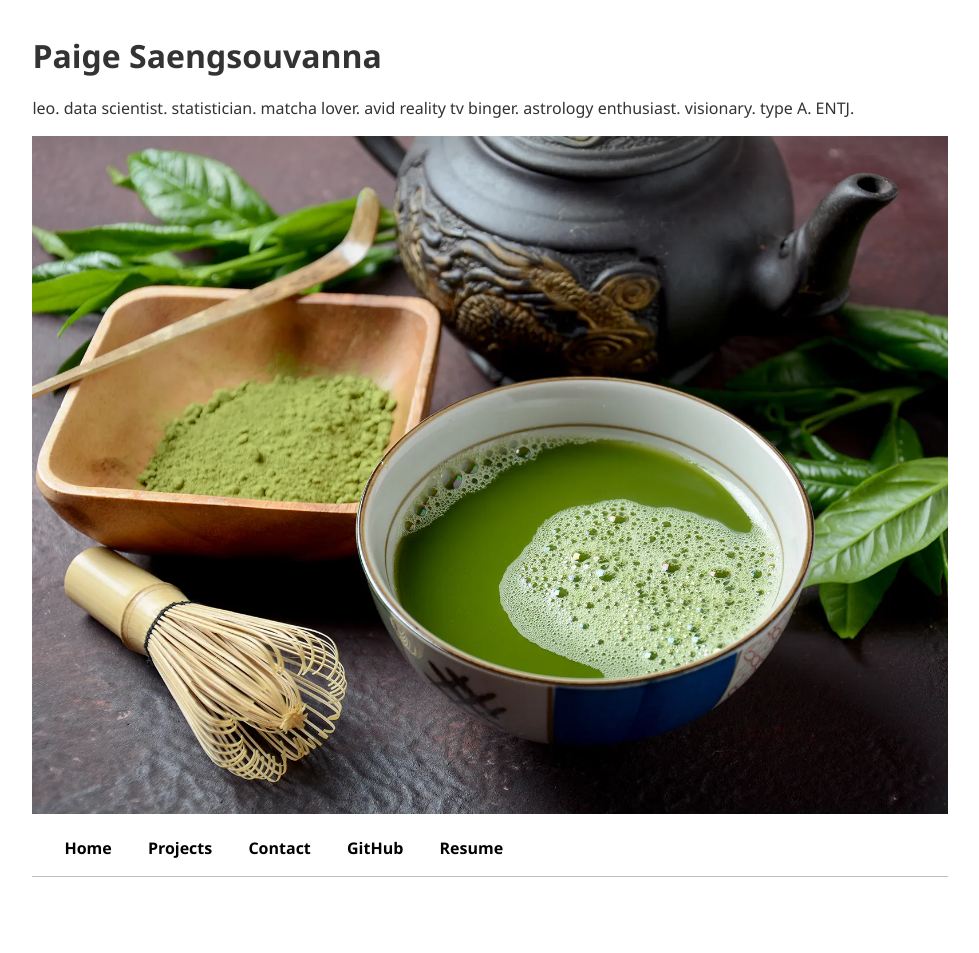
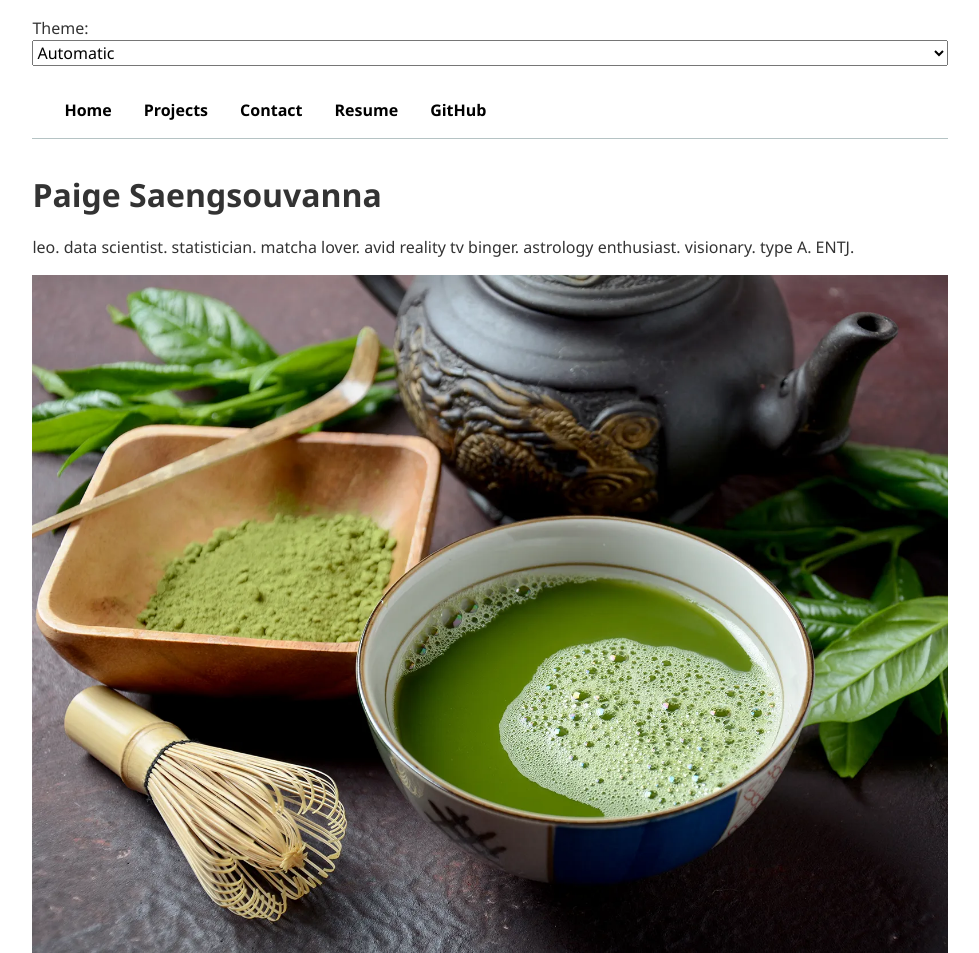
Before and after one commit to paige-saeng/Lab1-Test, a plain HTML site: page index.html in a window 1280 px wide. Shown: the whole page, without its empty margins (150-1129 px from the left). Before the commit the page ends 877 px from the top, so only its background shows below. Drawn offline with Linux system fonts and the light colour scheme.

Commit message:
lab3 updates

```diff
--- /dev/null
+++ b/global.js
@@ -0,0 +1,86 @@
+console.log("IT'S ALIVE!");
+
+function $$(selector, context = document){
+    return Array.from(context.querySelectorAll(selector));
+}
+
+// Helper function: returns an array of elements matching a selector
+var $$ = (selector) => Array.from(document.querySelectorAll(selector));
+let navLinks = $$("nav a");
+let currentLink = navLinks.find(
+  (a) => a.host === location.host && a.pathname === location.pathname
+);
+if (currentLink) {
+  currentLink.classList.add("current");
+}
+
+
+let pages = [
+  { url: '', title: 'Home' },
+  { url: 'projects/', title: 'Projects' },
+  { url: 'contact/', title: 'Contact' },
+  { url: 'resume/', title: 'Resume' },
+  { url: 'https://github.com/paige-saeng', title: 'GitHub' }
+];
+
+const BASE_PATH =
+  location.hostname === 'localhost' || location.hostname === '127.0.0.1'
+    ? '/'
+    : '/LAB1-TEST/';
+
+
+let nav = document.createElement('nav');
+document.body.prepend(nav);
+
+
+for (let p of pages) {
+  let url = p.url;
+  let title = p.title;
+
+
+  url = !url.startsWith('http') ? BASE_PATH + url : url;
+
+
+  let a = document.createElement('a');
+  a.href = url;
+  a.textContent = title;
+
+
+  a.classList.toggle(
+    'current',
+    a.host === location.host && a.pathname === location.pathname
+  );
+
+  a.toggleAttribute('target', a.host !== location.host);
+  nav.append(a);
+}
+
+// Dark-mode / Theme Switcher
+
+document.body.insertAdjacentHTML(
+  'afterbegin',
+  `
+  <label class="color-scheme">
+    Theme:
+    <select>
+      <option value="light dark">Automatic</option>
+      <option value="light">Light</option>
+      <option value="dark">Dark</option>
+    </select>
+  </label>
+  `
+);
+
+const themeSelect = document.querySelector('.color-scheme select');
+const root = document.documentElement;
+
+themeSelect.addEventListener('change', () => {
+  root.style.colorScheme = themeSelect.value;
+  localStorage.setItem('theme', themeSelect.value); // remember preference
+});
+
+const saved = localStorage.getItem('theme');
+if (saved) {
+  root.style.colorScheme = saved;
+  themeSelect.value = saved;
+}
--- a/index.html
+++ b/index.html
@@ -8,18 +8,13 @@
     <link rel="stylesheet" href="style.css">
 </head>
 <body>
+
  <h1> Paige Saengsouvanna </h1>
 <p>
     leo. data scientist. statistician. matcha lover. avid reality tv binger. astrology enthusiast. visionary. type A. ENTJ.
 </p>
 <img src = "images/matcha-tea-ceremony.webp" alt = "Photo" >
-<nav>
-    <a href="index.html">Home</a>
-    <a href="projects/index.html">Projects</a>
-    <a href="contact/index.html">Contact</a>
-    <a href="https://github.com/paige-saeng" target="_blank">GitHub</a>
-    <a href="resume/index.html">Resume</a>
-  </nav>
+
 <head>
     <meta charset="UTF-8">
     <title>
@@ -28,3 +23,5 @@
     <link rel = "stylesheet" href="style.css">
 
 </head>
+<script src="global.js"></script>
+</body>
--- a/style.css
+++ b/style.css
@@ -209,3 +209,25 @@ label {
 .work-tasks li {
   margin-bottom: 0.4rem;
 }
+
+nav a.current {
+  font-weight: bold;
+  color: #333;
+  text-decoration: underline;
+}
+
+html {
+  color-scheme: light dark;
+  background-color: canvas;
+  color: canvastext;
+}
+nav {
+  --border-color: oklch(50% 10% 200 / 40%);
+  border-bottom: 1px solid var(--border-color);
+  border-bottom-color: var(--border-color);
+}
+
+
+nav a:hover {
+  background-color: color-mix(in oklch, var(--color-accent, oklch(60% 10% 200)), canvas 85%);
+}
```
Also changed, not shown: contact/index.html (+3 -7 lines), projects/index.html (+2 -7 lines), resume/index.html (+2 -8 lines), 1 other file.
